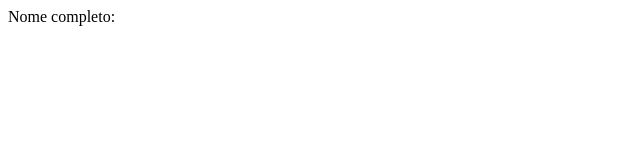
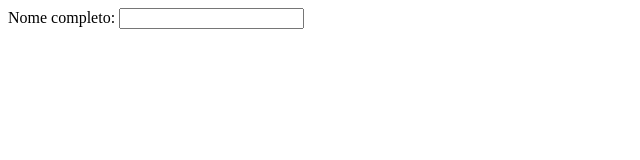
Before and after one commit to rayzzz15/primeiroprojeto_1B, a plain HTML site: page index.html in a window 1280 px wide. Shown: the whole page, without its empty margins (0-640 px from the left). Drawn offline with Linux system fonts and the light colour scheme.

Commit message:
Update index.html

```diff
--- a/index.html
+++ b/index.html
@@ -7,7 +7,7 @@
       <form>
       </form>
       <label for="nomesobrenome">Nome completo:</label>
-      <input type="text"id="nomesobrenome>
+      <input type="text"id="nomesobrenome" >
        </form>
      </main>
    </body>
```
